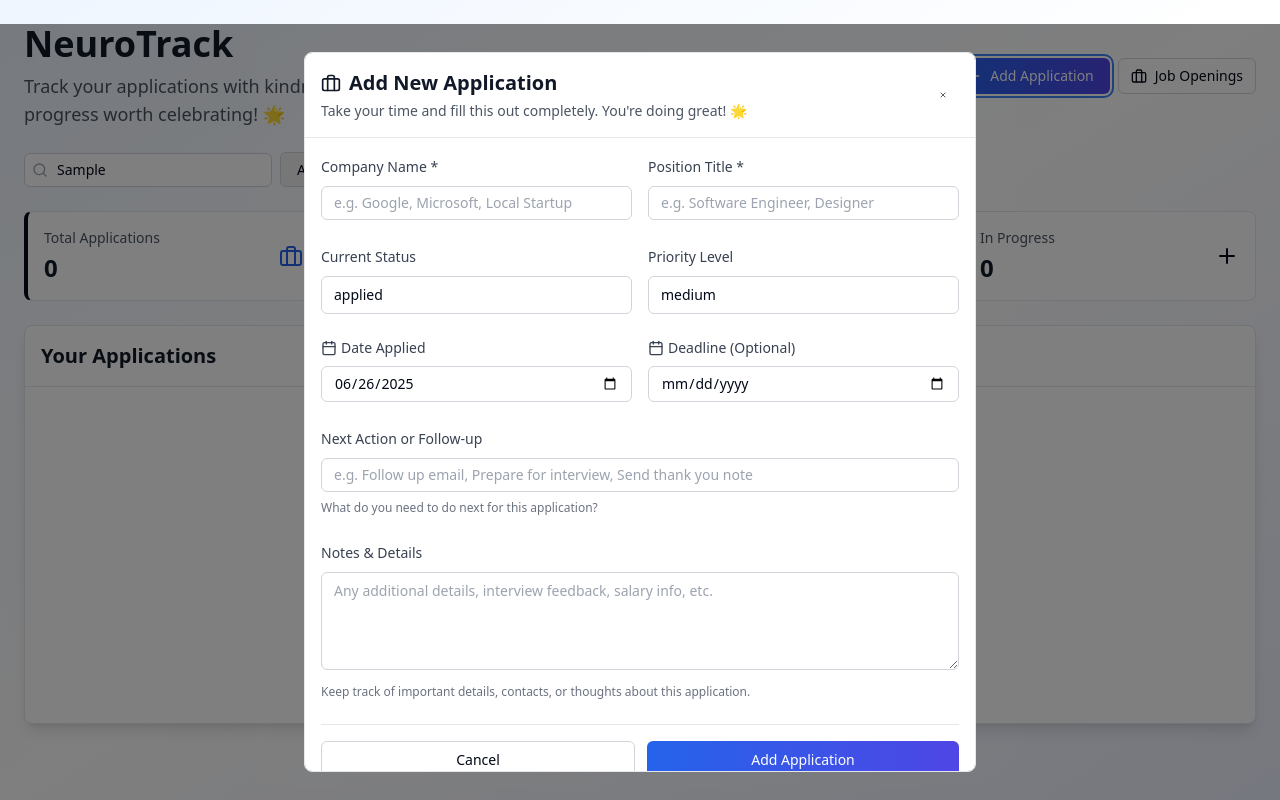
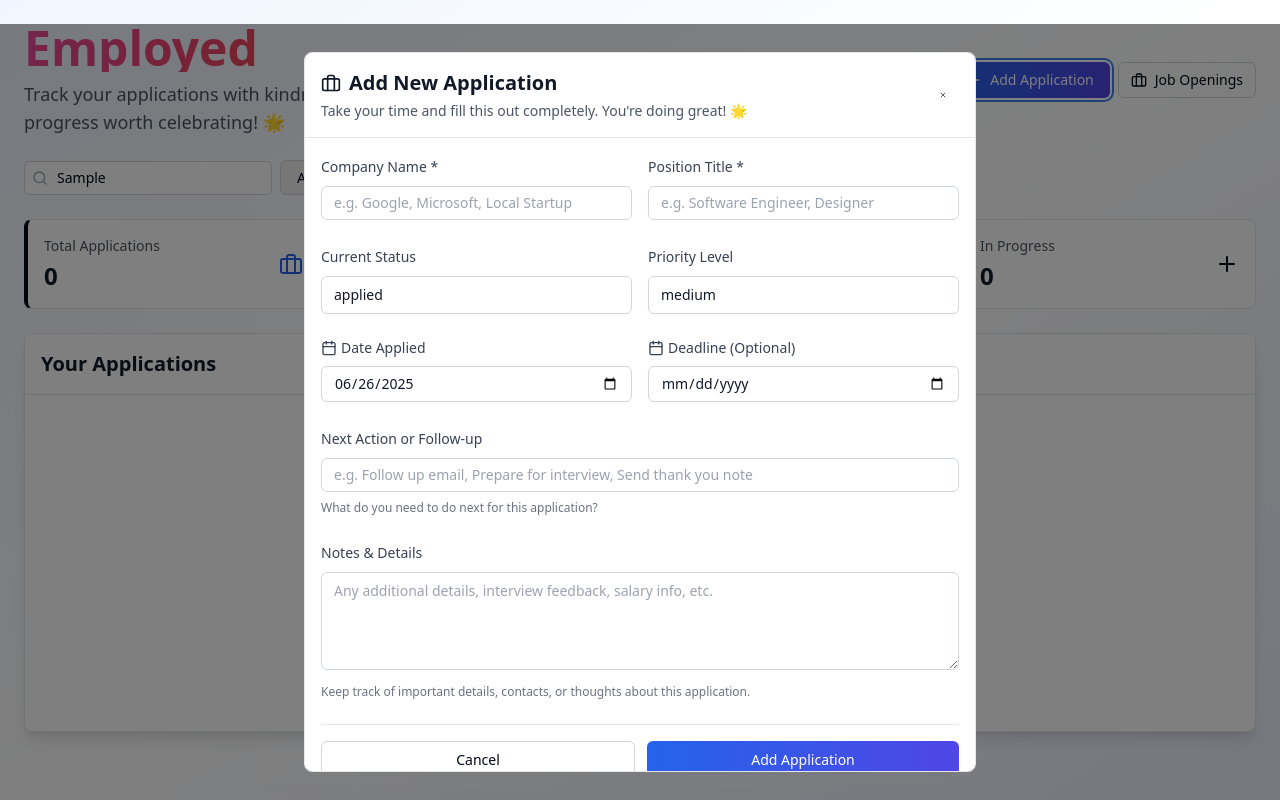
Before and after one commit to 1505-Ak/ND-JobTracker, a React (Vite) app: page / in a window 1280 px wide. Both pictures are taken after typing "Sample" into the empty fields and a click on the button "Add Application". Built offline with nearby package versions, Linux system fonts and the light colour scheme; a web font is replaced by a local one.

Commit message:
style: dark dropdowns + funky logo; settings scroll fix; rename app to Employed

```diff
--- a/index.html
+++ b/index.html
@@ -3,7 +3,7 @@
   <head>
     <meta charset="UTF-8" />
     <meta name="viewport" content="width=device-width, initial-scale=1.0" />
-    <title>NeuroTrack</title>
+    <title>Employed</title>
     <!-- Dyslexia-Friendly Font -->
     <link href="https://fonts.googleapis.com/css2?family=OpenDyslexic:wght@400;700&display=swap" rel="stylesheet" />
   </head>
--- a/src/components/AccessibilityPanel.tsx
+++ b/src/components/AccessibilityPanel.tsx
@@ -74,7 +74,7 @@ export const AccessibilityPanel = ({
         </Button>
       </CardHeader>
 
-      <CardContent className="space-y-6">
+      <CardContent className="space-y-6 max-h-[70vh] overflow-y-auto">
         {/* High Contrast Mode */}
         <div className="flex items-center justify-between p-4 bg-white rounded-lg border">
           <div className="flex items-start gap-3">
--- a/src/components/ui/input.tsx
+++ b/src/components/ui/input.tsx
@@ -6,7 +6,7 @@ export const Input = React.forwardRef<HTMLInputElement, React.InputHTMLAttribute
     <input
       ref={ref}
       className={cn(
-        'w-full px-3 py-1.5 border border-gray-300 rounded-md text-sm focus:ring-2 focus:ring-blue-500 focus:border-blue-500',
+        'w-full px-3 py-1.5 border border-gray-300 dark:border-gray-600 rounded-md text-sm bg-white dark:bg-gray-700 text-gray-900 dark:text-gray-100 placeholder-gray-400 dark:placeholder-gray-400 focus:ring-2 focus:ring-blue-500 focus:border-blue-500',
         className
       )}
       {...props}
--- a/src/components/ui/select.tsx
+++ b/src/components/ui/select.tsx
@@ -35,7 +35,7 @@ export const Select = ({ value, onValueChange, children }: SelectProps) => {
 };
 
 export const SelectTrigger = ({ className, children, toggle }: any) => (
-  <button type="button" onClick={toggle} className={cn('w-full flex justify-between items-center border border-gray-300 rounded-md px-3 py-2 text-sm', className)}>
+  <button type="button" onClick={toggle} className={cn('w-full flex justify-between items-center border border-gray-300 dark:border-gray-600 rounded-md px-3 py-2 text-sm bg-white dark:bg-gray-700 text-gray-900 dark:text-gray-100', className)}>
     {children}
   </button>
 );
@@ -49,7 +49,7 @@ export const SelectValue = () => {
 export const SelectContent = ({ className, open, children }: any) => {
   if (!open) return null;
   return (
-    <div className={cn('absolute z-10 mt-1 w-full bg-white border border-gray-200 rounded-md shadow-lg', className)}>
+    <div className={cn('absolute z-10 mt-1 w-full bg-white dark:bg-gray-700 border border-gray-200 dark:border-gray-600 rounded-md shadow-lg', className)}>
       {children}
     </div>
   );
@@ -67,7 +67,7 @@ export const SelectItem = ({ value, children, className, ...props }: SelectItemP
       role="option"
       aria-selected={isSelected}
       onClick={() => ctx.setValue(value)}
-      className={cn('px-3 py-2 cursor-pointer hover:bg-gray-100 text-sm', isSelected && 'bg-gray-100 font-medium', className)}
+      className={cn('px-3 py-2 cursor-pointer hover:bg-gray-100 dark:hover:bg-gray-600 text-sm text-gray-900 dark:text-gray-100', isSelected && 'bg-gray-100 dark:bg-gray-600 font-medium', className)}
       {...props}
     >
       {children}
--- a/src/components/ui/textarea.tsx
+++ b/src/components/ui/textarea.tsx
@@ -7,7 +7,7 @@ export const Textarea = React.forwardRef<HTMLTextAreaElement, React.TextareaHTML
       ref={ref}
       rows={rows}
       className={cn(
-        'w-full px-3 py-2 border border-gray-300 rounded-md text-sm focus:ring-2 focus:ring-blue-500 focus:border-blue-500',
+        'w-full px-3 py-2 border border-gray-300 dark:border-gray-600 rounded-md text-sm bg-white dark:bg-gray-700 text-gray-900 dark:text-gray-100 placeholder-gray-400 dark:placeholder-gray-400 focus:ring-2 focus:ring-blue-500 focus:border-blue-500',
         className
       )}
       {...props}
--- a/src/pages/Index.tsx
+++ b/src/pages/Index.tsx
@@ -165,8 +165,8 @@ const Index = () => {
         {/* Header */}
         <div className="flex flex-col sm:flex-row justify-between items-start sm:items-center gap-4">
           <div>
-            <h1 className="text-3xl sm:text-4xl font-bold text-gray-900 dark:text-gray-100 mb-2">
-              NeuroTrack
+            <h1 className="text-4xl sm:text-5xl font-extrabold mb-2 bg-gradient-to-r from-pink-500 via-red-500 to-yellow-500 text-transparent bg-clip-text select-none">
+              Employed
             </h1>
             <p className="text-lg text-gray-600 max-w-2xl">
               Track your applications with kindness and clarity. Every step forward is progress worth celebrating!
```
